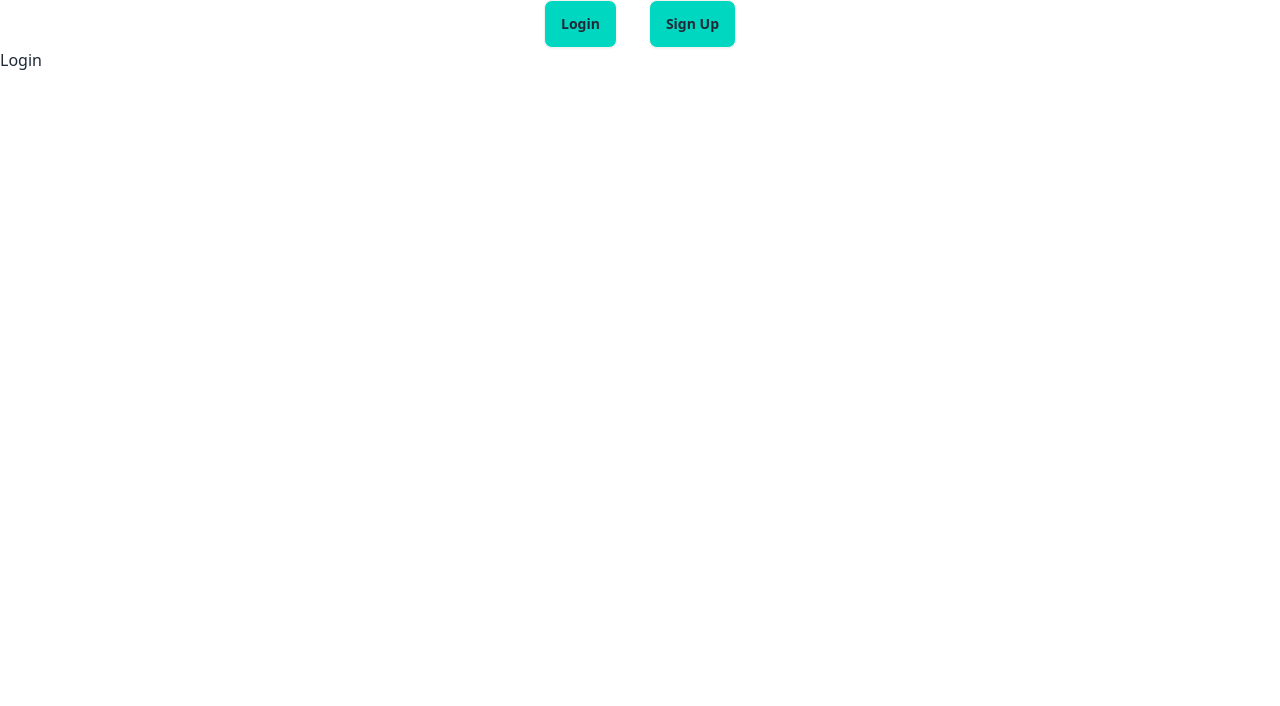
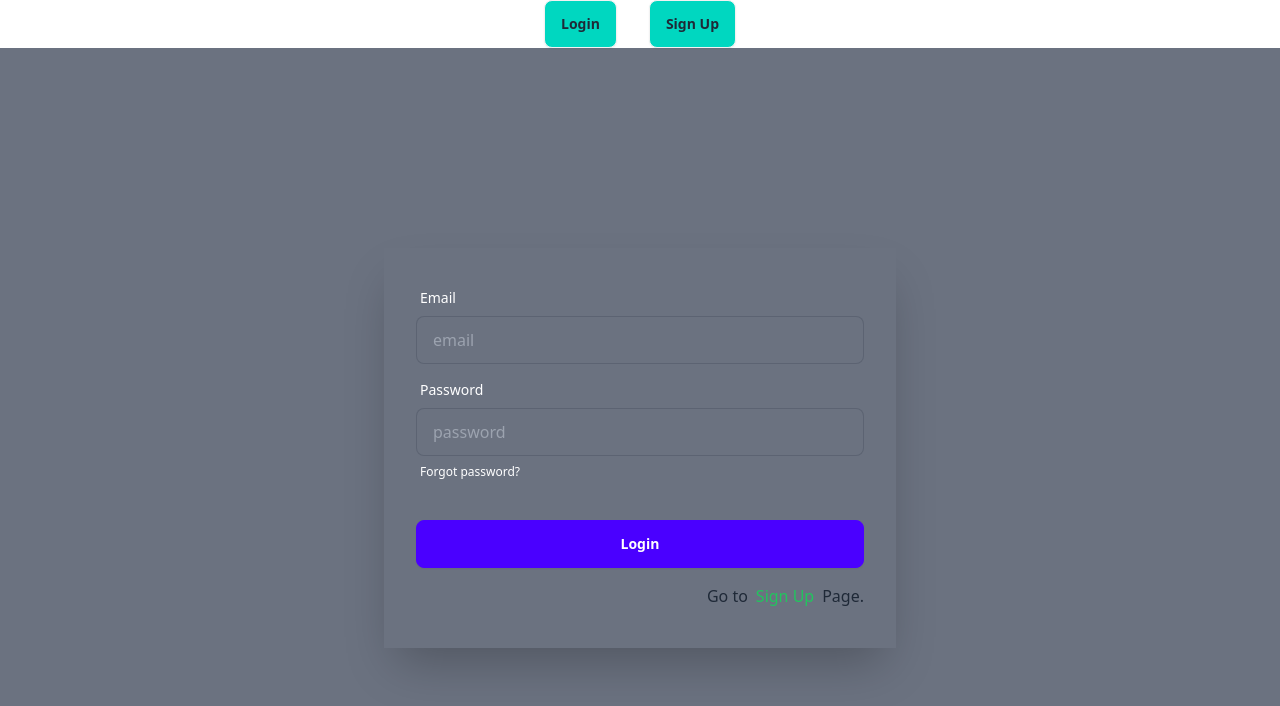
Before and after one commit to Amit-Biswas-WD/Auth-Introduction-And-Provider-Routes, a React (Vite) app: page /login in a window 1280 px wide. Shown: the top 706 px of the page. Built offline with nearby package versions, Linux system fonts and the light colour scheme.

Commit message:
Login EVENT handler

```diff
--- a/src/components/Login/Login.jsx
+++ b/src/components/Login/Login.jsx
@@ -1,7 +1,59 @@
+import { Link } from "react-router-dom";
+
 const Login = () => {
+  const handleLogin = (event) => {
+    event.preventDefault();
+    const email = event.target.email.value;
+    const password = event.target.password.value;
+    console.log(email, password);
+  };
   return (
-    <div>Login</div>
-  )
-}
+    <div className="hero bg-gray-500 min-h-screen">
+      <div className="card bg-base-100 w-full max-w-lg shrink-0 shadow-2xl">
+        <form onSubmit={handleLogin} className="card-body bg-gray-500">
+          <div className="form-control">
+            <label className="label">
+              <span className="label-text text-white">Email</span>
+            </label>
+            <input
+              type="email"
+              name="email"
+              placeholder="email"
+              className="input input-bordered bg-gray-500"
+              required
+            />
+          </div>
+          <div className="form-control">
+            <label className="label">
+              <span className="label-text text-white">Password</span>
+            </label>
+            <input
+              type="password"
+              name="password"
+              placeholder="password"
+              className="input input-bordered bg-gray-500"
+              required
+            />
+            <label className="label">
+              <a href="#" className="label-text-alt link link-hover text-white">
+                Forgot password?
+              </a>
+            </label>
+          </div>
+          <div className="form-control mt-6">
+            <button className="btn btn-primary text-white">Login</button>
+          </div>
+          <p className="text-end my-2">
+            Go to
+            <Link className="text-green-500 mx-2" to={`/sign-up`}>
+              Sign Up
+            </Link>
+            Page.
+          </p>
+        </form>
+      </div>
+    </div>
+  );
+};
 
-export default Login
+export default Login;
```
